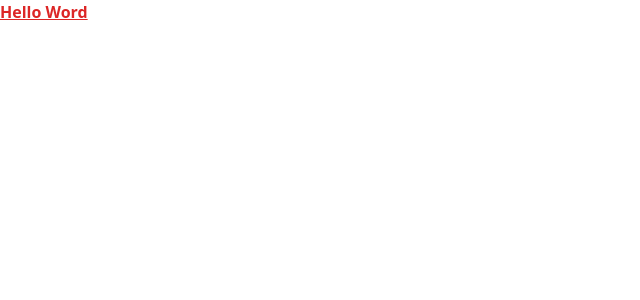
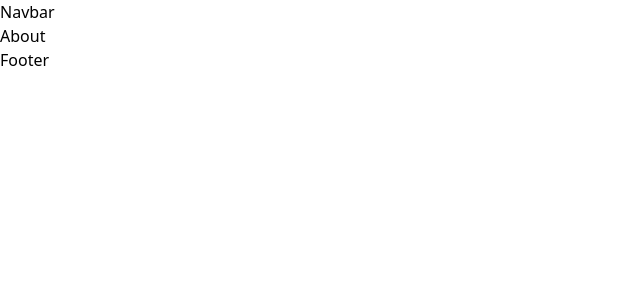
Before and after one commit to dsgnjoe/lean-recipes, a React (Vite) app: page /about in a window 1280 px wide. Shown: the top 300 px of the page, without its empty margins (0-640 px from the left). Built offline with nearby package versions, Linux system fonts and the light colour scheme.

Commit message:
setting up routes

```diff
--- a/src/App.jsx
+++ b/src/App.jsx
@@ -1,7 +1,27 @@
+import { BrowserRouter as Router, Route, Routes } from 'react-router-dom'
+import Layout from './components/Layout'
+import Home from './pages/Home'
+import About from './pages/About'
+import Contact from './pages/Contact'
+import Login from './pages/Login'
+import Recipes from './pages/Recipes'
+import SignUp from './pages/SignUp'
+
 function App() {
   return (
     <>
-      <h1 className='text-red-600 font-bold underline'>Hello Word</h1>
+      <Router>
+        <Routes>
+          <Route path='/' element={<Layout />}>
+            <Route path='/' element={<Home />} />
+            <Route path='/about' element={<About />} />
+            <Route path='/contact' element={<Contact />} />
+            <Route path='/login' element={<Login />} />
+            <Route path='/recipes' element={<Recipes />} />
+            <Route path='/sign-up' element={<SignUp />} />
+          </Route>
+        </Routes>
+      </Router>
     </>
   )
 }
--- /dev/null
+++ b/src/components/Footer.jsx
@@ -0,0 +1,5 @@
+const Footer = () => {
+  return <div>Footer</div>
+}
+
+export default Footer
--- /dev/null
+++ b/src/components/Layout.jsx
@@ -0,0 +1,17 @@
+import { Outlet } from 'react-router-dom'
+import Navbar from '../components/Navbar'
+import Footer from '../components/Footer'
+
+const Layout = () => {
+  return (
+    <div className='flex flex-col'>
+      <Navbar />
+      <main className='flex-1'>
+        <Outlet />
+      </main>
+      <Footer />
+    </div>
+  )
+}
+
+export default Layout
--- /dev/null
+++ b/src/components/Navbar.jsx
@@ -0,0 +1,5 @@
+const Navbar = () => {
+  return <div>Navbar</div>
+}
+
+export default Navbar
--- a/src/pages/About.jsx
+++ b/src/pages/About.jsx
@@ -0,0 +1,5 @@
+const About = () => {
+  return <div>About</div>
+}
+
+export default About
--- a/src/pages/Contact.jsx
+++ b/src/pages/Contact.jsx
@@ -0,0 +1,5 @@
+const Contact = () => {
+  return <div>Contact</div>
+}
+
+export default Contact
--- a/src/pages/Home.jsx
+++ b/src/pages/Home.jsx
@@ -0,0 +1,5 @@
+const Home = () => {
+  return <div>Home</div>
+}
+
+export default Home
--- a/src/pages/Login.jsx
+++ b/src/pages/Login.jsx
@@ -0,0 +1,5 @@
+const Login = () => {
+  return <div>Login</div>
+}
+
+export default Login
--- a/src/pages/Recipes.jsx
+++ b/src/pages/Recipes.jsx
@@ -0,0 +1,5 @@
+const Recipes = () => {
+  return <div>Recipes</div>
+}
+
+export default Recipes
--- a/src/pages/SignUp.jsx
+++ b/src/pages/SignUp.jsx
@@ -0,0 +1,5 @@
+const SignUp = () => {
+  return <div>SignUp</div>
+}
+
+export default SignUp
```
